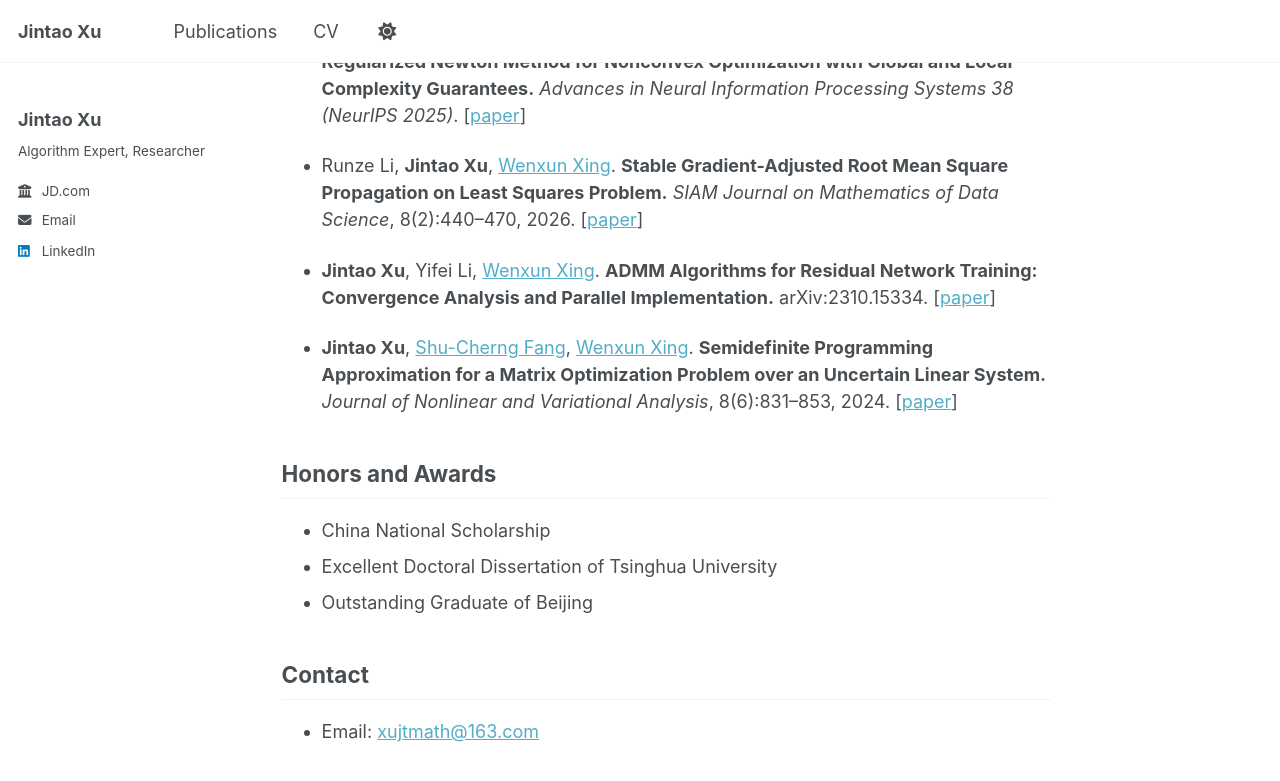
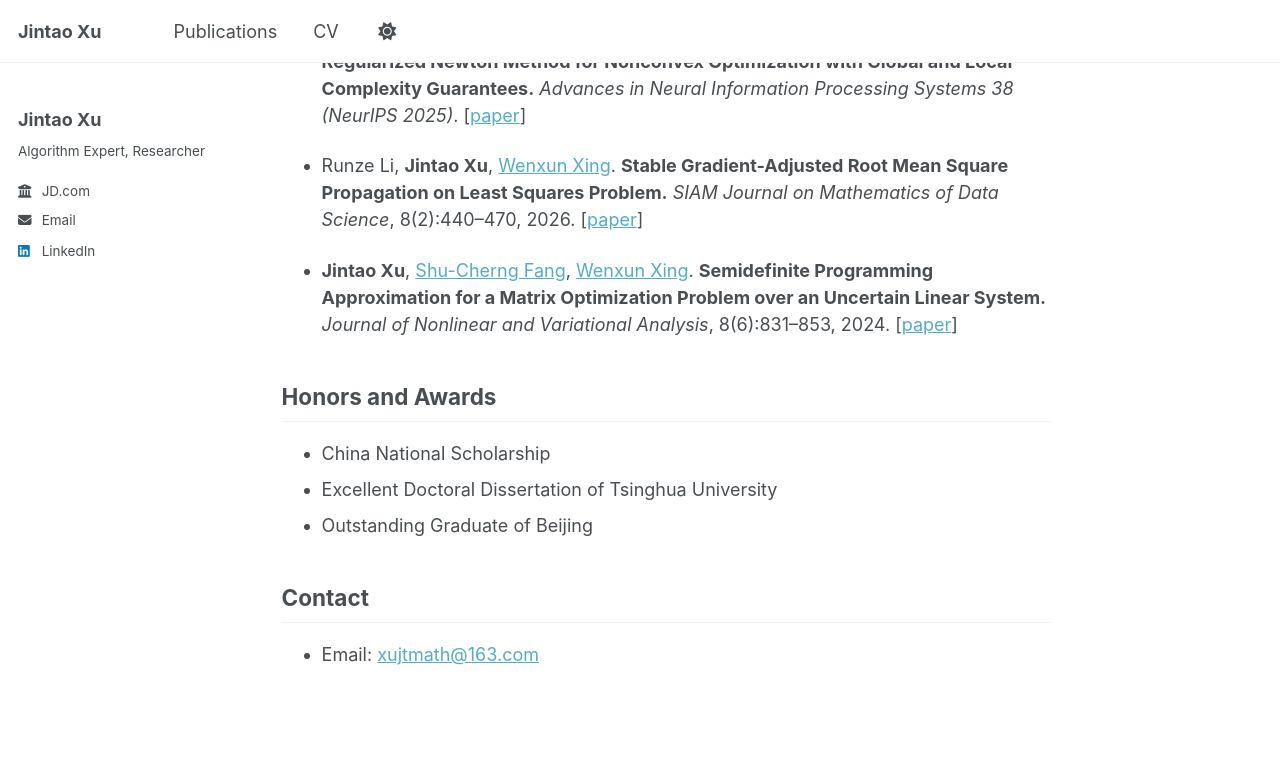
Before and after one commit to JintaoXuMath/JintaoXuMath.github.io, a Jekyll site: the page built from _pages/about.md, in a window 1280 px wide and 900 px high, scrolled down 2359 px. Shown: the top 781 px of the window. Built offline with Jekyll 4.4.1, drawn with Linux system fonts in a browser that asks for light colours.

Commit message:
Remove ADMM Algorithms publication entry
Removed a publication entry related to ADMM algorithms from the about page.

```diff
--- a/_pages/about.md
+++ b/_pages/about.md
@@ -61,8 +61,6 @@ My research broadly lies in **AI for decision making**, with particular interest
 
 - Runze Li, **Jintao Xu**, [Wenxun Xing](https://math.tsinghua.edu.cn/mathen/info/1312/3525.htm). **Stable Gradient-Adjusted Root Mean Square Propagation on Least Squares Problem.** *SIAM Journal on Mathematics of Data Science*, 8(2):440–470, 2026. [[paper](https://epubs.siam.org/doi/10.1137/24M171262X)]
 
-- **Jintao Xu**, Yifei Li, [Wenxun Xing](https://math.tsinghua.edu.cn/mathen/info/1312/3525.htm). **ADMM Algorithms for Residual Network Training: Convergence Analysis and Parallel Implementation.** arXiv:2310.15334. [[paper](https://arxiv.org/abs/2310.15334)]
-
 - **Jintao Xu**, [Shu-Cherng Fang](https://ise.ncsu.edu/people/fang/), [Wenxun Xing](https://math.tsinghua.edu.cn/mathen/info/1312/3525.htm). **Semidefinite Programming Approximation for a Matrix Optimization Problem over an Uncertain Linear System.** *Journal of Nonlinear and Variational Analysis*, 8(6):831–853, 2024. [[paper](https://jnva.biemdas.com/archives/2536)]
 
 ## Honors and Awards
```
